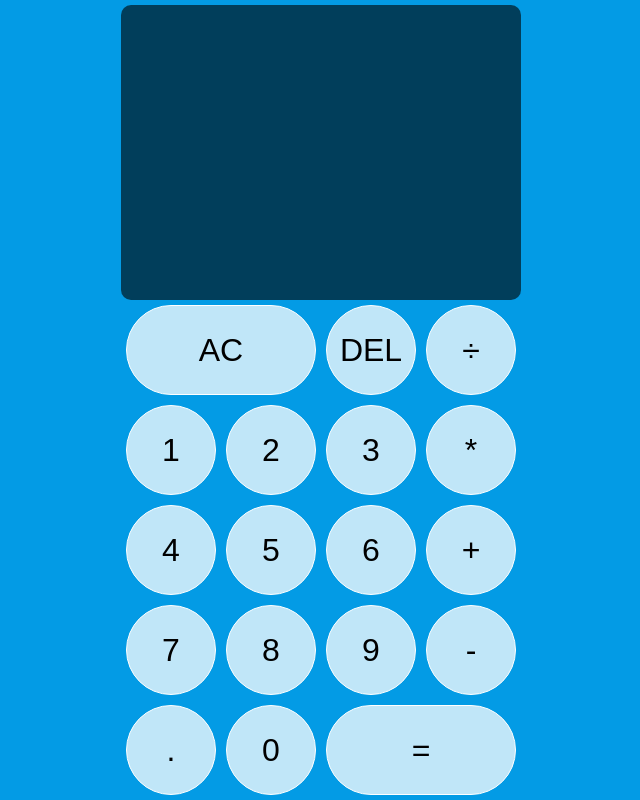
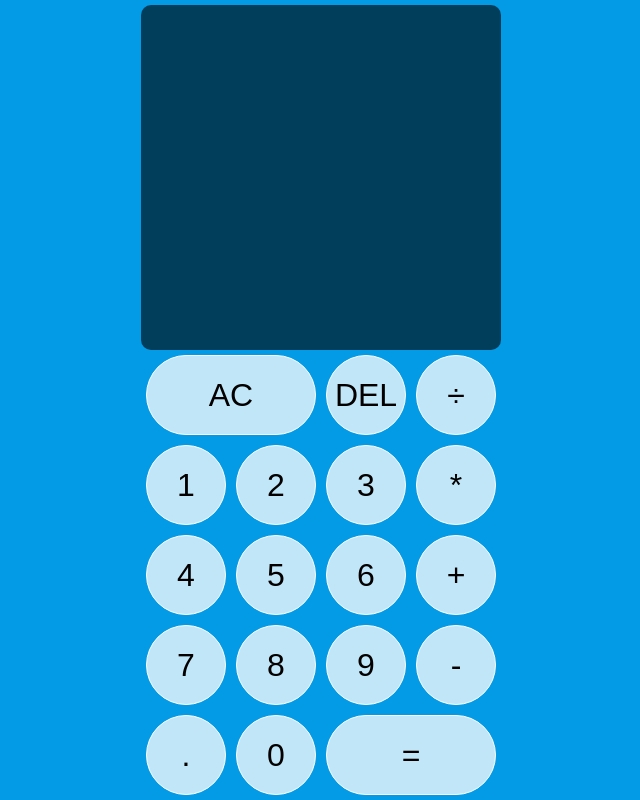
Before and after one commit to rahadianiam/rahadianiam.github.io, a plain HTML site: page index.html in a window 1280 px wide. Shown: the whole page, without its empty margins (319-959 px from the left). Drawn offline with Linux system fonts and the light colour scheme.

Commit message:
Update styles.css

```diff
--- a/styles.css
+++ b/styles.css
@@ -14,8 +14,8 @@ body {
   display: grid;
   justify-content: center;
   min-height: 100vh;
-  grid-template-columns: repeat(4, 100px);
-  grid-template-rows: minmax(120px, auto) repeat(5, 100px);
+  grid-template-columns: repeat(4, 90px);
+  grid-template-rows: minmax(110px, auto) repeat(5, 90px);
 }
 
 .calculator-grid > button {
```
